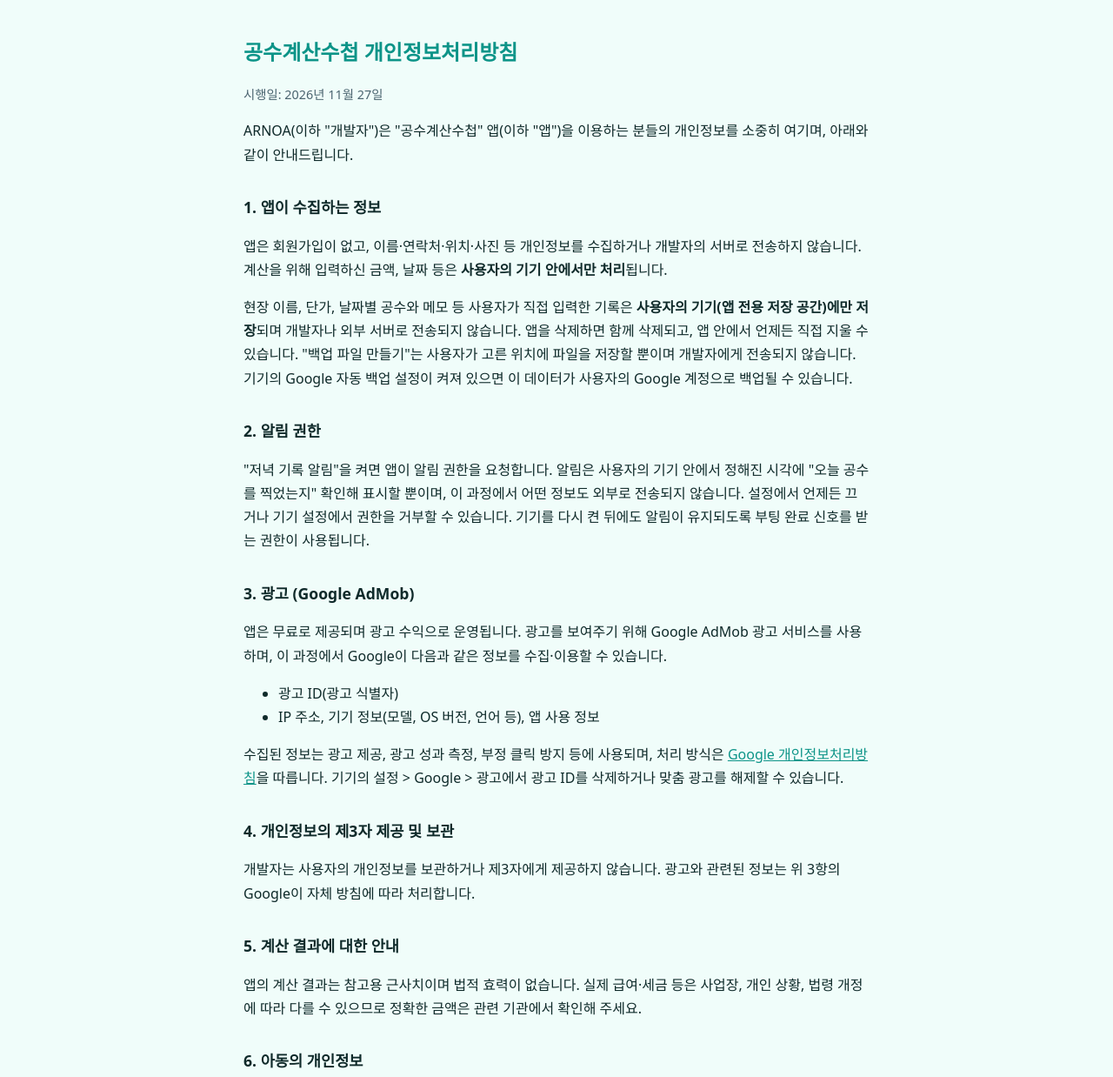
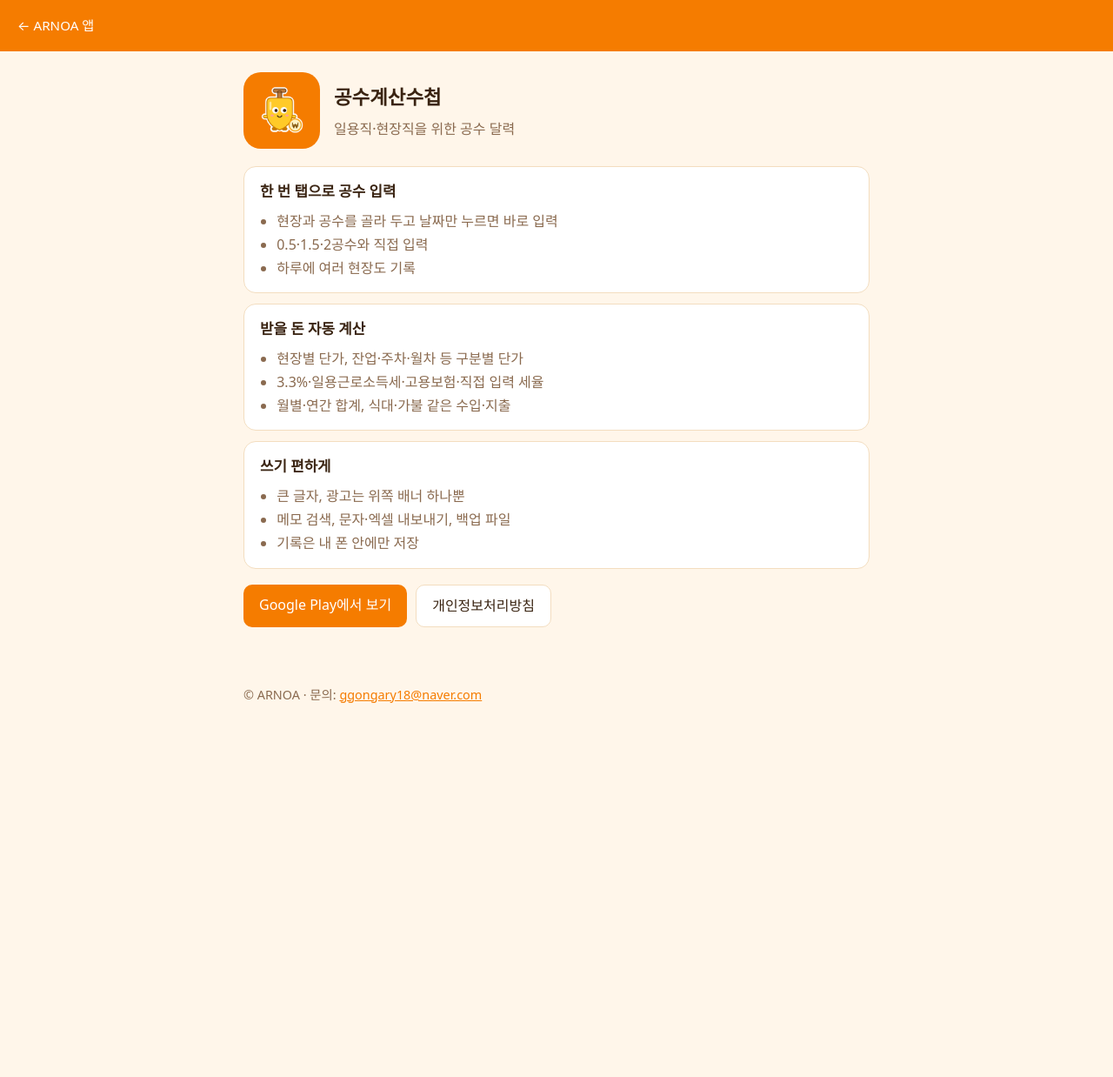
Before and after one commit to arnoa18/arnoa18.github.io, a plain HTML site: page gongsu/index.html in a window 1280 px wide. Shown: the top 1238 px of the page at 87% size. After the commit the page ends 843 px from the top, so only its background shows below. Drawn offline with Linux system fonts and the light colour scheme.

Commit message:
Add files via upload

```diff
--- a/gongsu/index.html
+++ b/gongsu/index.html
@@ -3,52 +3,60 @@
 <head>
 <meta charset="utf-8">
 <meta name="viewport" content="width=device-width, initial-scale=1">
-<title>공수계산수첩 개인정보처리방침</title>
+<title>공수계산수첩 - ARNOA</title>
 <style>
-  body { font-family: system-ui, -apple-system, "Malgun Gothic", sans-serif; line-height: 1.7; max-width: 720px; margin: 0 auto; padding: 24px 16px 48px; color: #0f2a2a; background: #f0fdfa; }
-  h1 { font-size: 1.5rem; color: #0d9488; }
-  h2 { font-size: 1.1rem; margin-top: 2rem; }
-  a { color: #0d9488; }
-  .meta { color: #4b6470; font-size: .9rem; }
+  :root { --bg:#FFF6EA; --card:#FFFFFF; --ink:#3A2412; --sub:#8A6A4F; --pri:#F57C00; --line:#F3DDBF; }
+  @media (prefers-color-scheme: dark) {
+    :root { --bg:#17120E; --card:#2A2018; --ink:#FFF3E3; --sub:#C9A98A; --pri:#FFA033; --line:#4A3826; }
+  }
+  body { margin:0; background:var(--bg); color:var(--ink); font-family:system-ui,-apple-system,"Malgun Gothic",sans-serif; line-height:1.7; }
+  header { background:#F57C00; color:#fff; padding:16px 20px; }
+  header a { color:#fff; text-decoration:none; font-size:.95rem; }
+  main { max-width:720px; margin:0 auto; padding:24px 16px 48px; }
+  .top { display:flex; align-items:center; gap:16px; margin-bottom:20px; }
+  .top img { width:88px; height:88px; border-radius:20px; flex:none; }
+  .top h1 { margin:0; font-size:1.4rem; }
+  .top p { margin:4px 0 0; color:var(--sub); }
+  .card { background:var(--card); border:1px solid var(--line); border-radius:14px; padding:14px 18px; margin-bottom:12px; }
+  .card h2 { margin:0 0 6px; font-size:1.05rem; }
+  .card ul { margin:0; padding-left:1.2rem; color:var(--sub); }
+  .btns { display:flex; gap:10px; flex-wrap:wrap; margin:18px 0; }
+  .btn { display:inline-block; padding:10px 18px; border-radius:10px; text-decoration:none; font-weight:500; }
+  .btn.pri { background:var(--pri); color:#fff; }
+  .btn.sec { border:1px solid var(--line); color:var(--ink); background:var(--card); }
+  footer { max-width:720px; margin:0 auto; padding:0 16px 32px; color:var(--sub); font-size:.9rem; }
+  footer a { color:var(--pri); }
 </style>
 </head>
 <body>
-<h1>공수계산수첩 개인정보처리방침</h1>
-<p class="meta">시행일: 2026년 11월 27일</p>
+<header><a href="/">&larr; ARNOA 앱</a></header>
+<main>
+  <div class="top">
+    <img src="icon.png" alt="공수계산수첩 아이콘">
+    <div>
+      <h1>공수계산수첩</h1>
+      <p>일용직·현장직을 위한 공수 달력</p>
+    </div>
+  </div>
 
-<p>ARNOA(이하 "개발자")은 "공수계산수첩" 앱(이하 "앱")을 이용하는 분들의 개인정보를 소중히 여기며, 아래와 같이 안내드립니다.</p>
+  <div class="card">
+    <h2>한 번 탭으로 공수 입력</h2>
+    <ul><li>현장과 공수를 골라 두고 날짜만 누르면 바로 입력</li><li>0.5·1.5·2공수와 직접 입력</li><li>하루에 여러 현장도 기록</li></ul>
+  </div>
+  <div class="card">
+    <h2>받을 돈 자동 계산</h2>
+    <ul><li>현장별 단가, 잔업·주차·월차 등 구분별 단가</li><li>3.3%·일용근로소득세·고용보험·직접 입력 세율</li><li>월별·연간 합계, 식대·가불 같은 수입·지출</li></ul>
+  </div>
+  <div class="card">
+    <h2>쓰기 편하게</h2>
+    <ul><li>큰 글자, 광고는 위쪽 배너 하나뿐</li><li>메모 검색, 문자·엑셀 내보내기, 백업 파일</li><li>기록은 내 폰 안에만 저장</li></ul>
+  </div>
 
-<h2>1. 앱이 수집하는 정보</h2>
-<p>앱은 회원가입이 없고, 이름·연락처·위치·사진 등 개인정보를 수집하거나 개발자의 서버로 전송하지 않습니다.
-계산을 위해 입력하신 금액, 날짜 등은 <strong>사용자의 기기 안에서만 처리</strong>됩니다.</p>
-<p>현장 이름, 단가, 날짜별 공수와 메모 등 사용자가 직접 입력한 기록은 <strong>사용자의 기기(앱 전용 저장 공간)에만 저장</strong>되며 개발자나 외부 서버로 전송되지 않습니다. 앱을 삭제하면 함께 삭제되고, 앱 안에서 언제든 직접 지울 수 있습니다. "백업 파일 만들기"는 사용자가 고른 위치에 파일을 저장할 뿐이며 개발자에게 전송되지 않습니다. 기기의 Google 자동 백업 설정이 켜져 있으면 이 데이터가 사용자의 Google 계정으로 백업될 수 있습니다.</p>
-
-<h2>2. 알림 권한</h2>
-<p>"저녁 기록 알림"을 켜면 앱이 알림 권한을 요청합니다. 알림은 사용자의 기기 안에서 정해진 시각에 "오늘 공수를 찍었는지" 확인해 표시할 뿐이며, 이 과정에서 어떤 정보도 외부로 전송되지 않습니다. 설정에서 언제든 끄거나 기기 설정에서 권한을 거부할 수 있습니다. 기기를 다시 켠 뒤에도 알림이 유지되도록 부팅 완료 신호를 받는 권한이 사용됩니다.</p>
-
-<h2>3. 광고 (Google AdMob)</h2>
-<p>앱은 무료로 제공되며 광고 수익으로 운영됩니다. 광고를 보여주기 위해 Google AdMob 광고 서비스를 사용하며, 이 과정에서 Google이 다음과 같은 정보를 수집·이용할 수 있습니다.</p>
-<ul>
-  <li>광고 ID(광고 식별자)</li>
-  <li>IP 주소, 기기 정보(모델, OS 버전, 언어 등), 앱 사용 정보</li>
-</ul>
-<p>수집된 정보는 광고 제공, 광고 성과 측정, 부정 클릭 방지 등에 사용되며, 처리 방식은 <a href="https://policies.google.com/privacy" target="_blank" rel="noopener">Google 개인정보처리방침</a>을 따릅니다.
-기기의 설정 &gt; Google &gt; 광고에서 광고 ID를 삭제하거나 맞춤 광고를 해제할 수 있습니다.</p>
-
-<h2>4. 개인정보의 제3자 제공 및 보관</h2>
-<p>개발자는 사용자의 개인정보를 보관하거나 제3자에게 제공하지 않습니다. 광고와 관련된 정보는 위 3항의 Google이 자체 방침에 따라 처리합니다.</p>
-
-<h2>5. 계산 결과에 대한 안내</h2>
-<p>앱의 계산 결과는 참고용 근사치이며 법적 효력이 없습니다. 실제 급여·세금 등은 사업장, 개인 상황, 법령 개정에 따라 다를 수 있으므로 정확한 금액은 관련 기관에서 확인해 주세요.</p>
-
-<h2>6. 아동의 개인정보</h2>
-<p>앱은 만 14세 미만 아동을 주된 대상으로 하지 않으며, 아동의 개인정보를 의도적으로 수집하지 않습니다.</p>
-
-<h2>7. 방침의 변경</h2>
-<p>이 방침이 바뀌는 경우 이 페이지에 변경 내용과 시행일을 게시합니다.</p>
-
-<h2>8. 문의</h2>
-<p>개인정보와 관련한 문의는 아래 이메일로 연락해 주세요.<br>
-이메일: <a href="mailto:ggongary18@naver.com">ggongary18@naver.com</a></p>
+  <div class="btns">
+    <a class="btn pri" href="https://play.google.com/store/apps/details?id=com.arnoa.gongsu">Google Play에서 보기</a>
+    <a class="btn sec" href="/apps-privacy/gongsu/">개인정보처리방침</a>
+  </div>
+</main>
+<footer>&copy; ARNOA &middot; 문의: <a href="mailto:ggongary18@naver.com">ggongary18@naver.com</a></footer>
 </body>
 </html>
```
Also changed, not shown: gongsu/icon.png (added).
